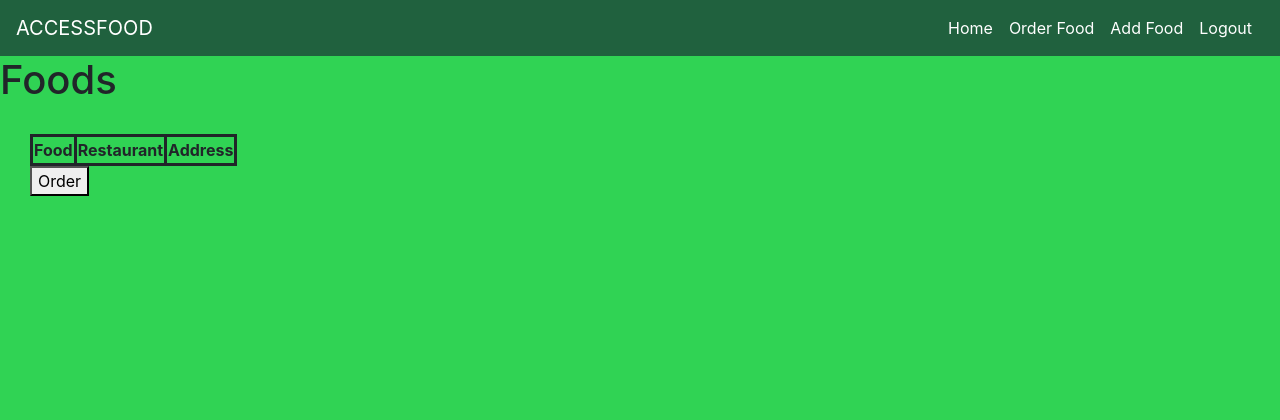
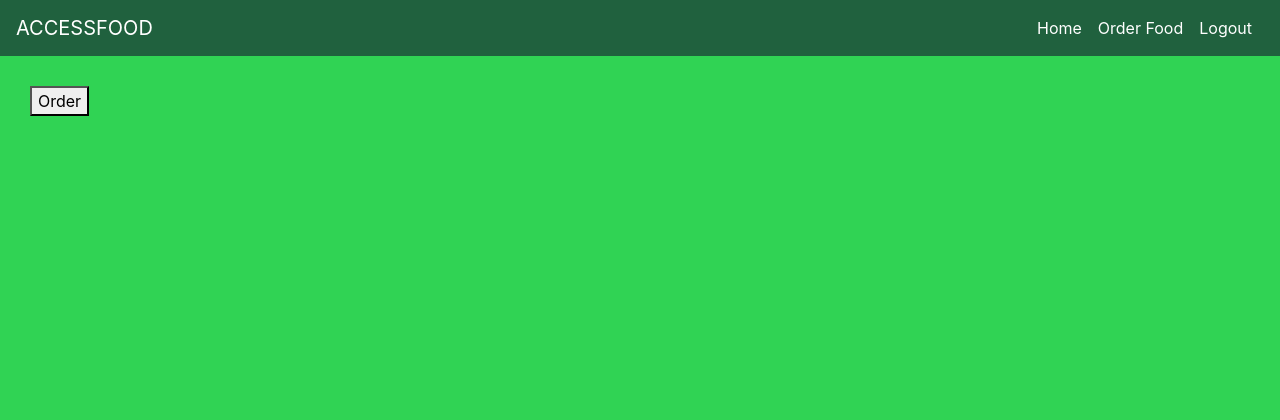
Before and after one commit to tudorbraicu/ACCESSFOOD, a Flask app: page /orderfood in a window 1280 px wide. Shown: the top 420 px of the page. Run offline with Flask 3, Linux system fonts and the light colour scheme; a user stored in the database is signed in; lists and menus that the app fills with data are empty.

Commit message:
FINAL Version

```diff
--- a/app.py
+++ b/app.py
@@ -8,10 +8,8 @@ app = Flask(__name__)
 
 auth = Blueprint('auth', __name__)
 
-# TODO: Change the secret key
 app.secret_key = "Change Me"
 
-# TODO: Fill in methods and routes
 login_manager = LoginManager()
 login_manager.login_view = 'login_get'
 login_manager.init_app(app)
@@ -20,25 +18,27 @@ login_manager.init_app(app)
 def load_user(user_id):
     return User.query.get(int(user_id))
 
+# home page
 @app.route("/")
 @login_required
 def get_home():
     return render_template("home.html")
 
+# login page
 @app.route('/login', methods=['GET'])
 def login_get():
     return render_template('login.html')
 
-
+# logout gets you back to login
 @app.route('/logout', methods=['GET'])
 @login_required
 def logout_get():
     logout_user()
     return render_template('login.html')
 
+# make sure that you can only log in with valid username and password
 @app.route('/login', methods=['POST'])
 def login_post():
-    # login code goes here
     username = request.form.get('username')
     password = request.form.get('password')
 
@@ -54,38 +54,37 @@ def login_post():
     login_user(user)
     return redirect(url_for('get_home'))
 
-@app.route("/restaurant")
-def get_rst():
-    restaurants = db_session.query(Restaurant)
-    return render_template("restaurant.html", rsts = restaurants)
-
+# order food, delete the ordered options
 @app.route("/orderfood", methods=['GET'])
 @login_required
 def get_food():
-    #foods = db_session.query(Food)
-    foods = db_session.query(Food, Restaurant).filter(Food.rst_id == Restaurant.id).all()
-    return render_template("orderfood.html", foods = foods)
+    foods = db_session.query(Food, Restaurant).filter(Food.rst_id == Restaurant.id).filter(Food.user_id == None).all()
+    foods2 = db_session.query(Food, Restaurant, User).filter(Food.rst_id == Restaurant.id).filter(Food.user_id == User.id).all()
 
+    return render_template("orderfood.html", foods = foods, foods2=foods2)
+
+# post the different options
 @app.route("/orderfood", methods=['POST'])
 @login_required
 def order_food():
    # login code goes here
     items = request.form.items()
     for item in items:
-        foodid = item[0][1]
+        foodid = int(item[1])
         food=db_session.query(Food).filter(Food.id == foodid).one()
         food.user_id = current_user.id
-        print(food.user_id)
         db_session.commit()
     return redirect(url_for('order_food'))
 
-
+# choose your restaurant and add food
 @app.route("/addfood", methods=['GET', 'POST'])
 @login_required
 def add_food():
+    # choose restaurant
     if request.method == "GET":
         restaurants = db_session.query(Restaurant)
         return render_template("addfood.html", rsts = restaurants)
+    # add the foodname
     elif request.method == "POST":
         food_name = request.form["food_name"]
         rst_id = request.form["rst_id"]
@@ -94,6 +93,7 @@ def add_food():
         db_session.commit()
     return redirect(url_for("add_food"))
 
+# hardcode some necessary data into the system
 def populate_db():
     db_session.query(Restaurant).delete()
     db_session.commit()
@@ -101,13 +101,17 @@ def populate_db():
     db_session.add(rst)
     rst = Restaurant("Spaces", "1234 Second street")
     db_session.add(rst)
+    rst = Restaurant("Arnold", "123 Stanford Drive")
+    db_session.add(rst)
+    rst = Restaurant("Dutch Goose", "2 Alejandra Avenue")
+    db_session.add(rst)
     db_session.commit()
 
     db_session.query(User).delete()
     db_session.commit()
-    usr = User("tudor", "1234")
+    usr = User("tudor", "1234", "c")
     db_session.add(usr)
-    usr = User("noah", "1234")
+    usr = User("noah", "1234", "a")
     db_session.add(usr)
     db_session.commit()
 
@@ -117,5 +121,6 @@ def populate_db():
 
 if __name__ == "__main__":
     init_db()
-    #populate_db()
+    #this intializes the database and fills data in the database
+    populate_db()
     app.run(port=8000, debug=True)
--- a/models.py
+++ b/models.py
@@ -10,12 +10,14 @@ from werkzeug.security import generate_password_hash, check_password_hash
 from database import Base
 from flask_login import UserMixin
 
+# Restaurant Class
 class Restaurant(Base):
     __tablename__="restaurant"
     id = Column("id", INTEGER, primary_key=True)
     name = Column("name", TEXT, nullable=False)
     address = Column("address", TEXT, nullable=False)
 
+    # relationship between Food and Restaurant
     food = relationship("Food", back_populates="restaurant")
 
 
@@ -23,19 +25,28 @@ class Restaurant(Base):
         self.name = name
         self.address = address
 
+#User class
 class User(UserMixin,Base):
     __tablename__="user"
     id = Column("id", INTEGER, primary_key=True)
     username = Column("username", TEXT, nullable=False)
     password = Column("password", TEXT, nullable=False)
-
+    role = Column("role", TEXT, nullable=False)
+    # relationship between User and Food
     food = relationship("Food", back_populates="user")
 
-    def __init__(self, username, password):
+    def __init__(self, username, password, role):
         self.username = username
         self.password = generate_password_hash(password)
+        self.role = role
 
+    def is_admin(self):
+        return self.role == 'a'
 
+    def is_client(self):
+        return self.role == 'c'
+
+# Food class
 class Food(Base):
     __tablename__="food"
     id = Column("id", INTEGER, primary_key=True)
@@ -43,6 +54,7 @@ class Food(Base):
     rst_id = Column("rst_id", ForeignKey("restaurant.id"))
     user_id = Column("user_id", ForeignKey("user.id"))
 
+    # relationships between Food and User, and Restaurant and Food
     restaurant = relationship("Restaurant", back_populates="food")
     user = relationship("User", back_populates="food")
 
--- a/static/styles/style.css
+++ b/static/styles/style.css
@@ -1,5 +1,4 @@
-
-html{
+html {
     height: 100%;
 }
 
@@ -21,6 +20,7 @@ body {
 .contents {
     margin-top: 30px;
     margin-left: 30px;
+    display: flex;
 }
 
 .nav-link {
@@ -37,7 +37,7 @@ body {
 
 .text {
     text-align: center;
-  }
+}
 
 .footer {
     background-color: #20613E;
@@ -66,7 +66,7 @@ body {
     margin-top: 100px;
 }
 
-.box .field{
+.box .field {
     margin-bottom: 10px;
 }
 
@@ -74,14 +74,27 @@ body {
     height: 30px;
 }
 
-.addfood {
+.center {
     text-align: center;
 }
 
-td, th {
-border-style: solid;
+td,
+th {
+    border-style: solid;
 }
 
 th {
     text-align: center;
 }
+
+.dleft {
+    width: 50%;
+    display: inline-block;
+    text-align: -webkit-center;
+}
+
+.dight {
+    width: 50%;
+    display: inline-block;
+    text-align: -webkit-center;
+}
--- a/templates/base.html
+++ b/templates/base.html
@@ -1,5 +1,6 @@
 <!DOCTYPE html>
 <html>
+
 <head>
     <title>{% block title%}{% endblock %}</title>
 
@@ -26,19 +27,29 @@
             <span class="navbar-toggler-icon"></span>
         </button>
 
-            <!-- TODO: Fix the links -->
+        <!-- Navbar -->
         <div class="collapse navbar-collapse" id="navbarSupportedContent">
             <ul class="navbar-nav mr-auto">
+                <!-- home page -->
                 {% if current_user.is_authenticated %}
                 <li class="nav-item"></li>
                 <a class="nav-link {{ 'active' if active_page == 'home' else '' }}" href="/">Home</a>
                 </li>
+                {% endif %}
+                <!-- order food page -->
+                {% if current_user.is_authenticated and current_user.is_client() %}
                 <li class="nav-item"></li>
                 <a class="nav-link {{ 'active' if active_page == 'food' else '' }}" href="/orderfood">Order Food</a>
                 </li>
+                {% endif %}
+                <!-- add food page -->
+                {% if current_user.is_authenticated and current_user.is_admin() %}
                 <li class="nav-item"></li>
                 <a class="nav-link {{ 'active' if active_page == 'newfood' else '' }}" href="/addfood">Add Food</a>
                 </li>
+                {% endif %}
+                <!-- logout -->
+                {% if current_user.is_authenticated %}
                 <li class="nav-item"></li>
                 <a class="nav-link {{ 'active' if active_page == 'logout' else '' }}" href="/logout">Logout</a>
                 </li>
@@ -69,4 +80,5 @@
         integrity="sha384-JjSmVgyd0p3pXB1rRibZUAYoIIy6OrQ6VrjIEaFf/nJGzIxFDsf4x0xIM+B07jRM"
         crossorigin="anonymous"></script>
 </body>
+
 </html>
--- a/templates/login.html
+++ b/templates/login.html
@@ -1,15 +1,18 @@
 {% extends "base.html" %}
 
 {% block content %}
+<!-- header -->
+<h1 class="box"> WELCOME TO ACCESSFOOD</h1>
 <div class="column is-4 is-offset-4">
     <div class="box">
         <form method="POST" action="/login">
+            <!-- username -->
             <div class="field">
                 <div class="control">
                     <input class="input is-large" type="username" name="username" placeholder="Username" autofocus="">
                 </div>
             </div>
-
+            <!-- password -->
             <div class="field">
                 <div class="control">
                     <input class="input is-large" type="password" name="password" placeholder="Password">
--- a/templates/orderfood.html
+++ b/templates/orderfood.html
@@ -2,23 +2,29 @@
 {% block title%}Order Food{% endblock %}
 {% set active_page = "orderfood" %}
 {% block content %}
-<h1>Foods</h1>
+
 <div class='contents'>
-<form action="#" method ="POST">
-
-<table>
-   <tr>
-      <th>Food</td><th>Restaurant</th><th>Address</th>
-   </tr>
-    {% for food in foods %}
-     <!--{% if not food[0].user_id %}-->
-      <tr>
-         <td>{{food[0].name}}</td><td>{{food[1].name}}</td><td>{{food[1].address}}</td><td>{{food[1].user_id}}</td><td><input type="checkbox" id="f{{food[0].id}}" name="f{{food[0].id}}" value="f{{food[0].id}}"></td>
-      </tr>
-     <!-- {% endif %} -->
-    {% endfor %}
-</table>
-<button ttype="submit">Order</button>
-</form>
+   <form action="#" method="POST">
+      {% for row in foods|batch(3) %}
+      <div class="row">
+         {% for food in row %}
+         <!-- create a jumbotron for every food offering -->
+         <div class="col-md-5">
+            <div class="jumbotron">
+               <!-- list all the relevant information -->
+               <h1>{{food[0].name}}</h1>
+               <ul>
+                  <li>Restaurant: {{food[1].name}}</li>
+                  <li>Address: {{food[1].address}}</li>
+                  <li><input type="checkbox" id="f{{food[0].id}}" name="f{{food[0].id}}" value="{{food[0].id}}"> </li>
+               </ul>
+            </div>
+         </div>
+         {% endfor %}
+      </div>
+      {% endfor %}
+      <!-- submit order -->
+      <button ttype="submit">Order</button>
+   </form>
 </div>
 {% endblock %}
```
Also changed, not shown: templates/addfood.html (+6 -4 lines), templates/home.html (+6 -1 lines), templates/sasd.html (added, +27 -0 lines), food.db. Lines whose indentation alone changed are shown as unchanged.
